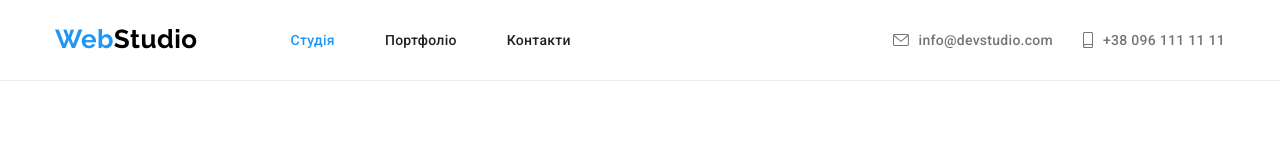
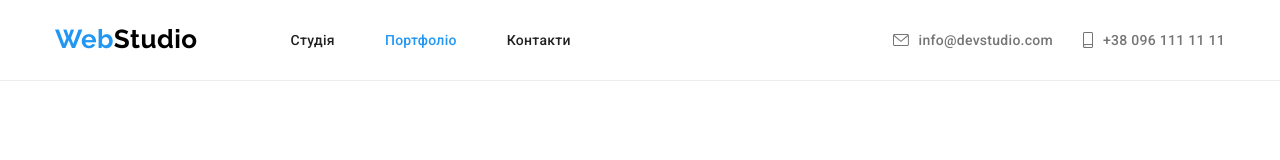
Before and after one commit to Roman-Nechaev/parcel-project-dz-html, a website built with Parcel: page src/portfolio-page.html in a window 1280 px wide. Shown: the top 160 px of the page. Built offline with nearby package versions, Linux system fonts and the light colour scheme.

Commit message:
выполнено дз 3

```diff
--- a/src/partials/gallery-page/portfolio-1.html
+++ b/src/partials/gallery-page/portfolio-1.html
@@ -8,10 +8,12 @@
 
       <ul class="header-nav-list list">
         <li class="header-item">
-          <a href="/" class="header-link focus-nav link">Студія</a>
+          <a href="/" class="header-link link">Студія</a>
         </li>
         <li class="header-item">
-          <a href="/./src/portfolio-page.html" class="header-link link"
+          <a
+            href="/./src/portfolio-page.html"
+            class="header-link focus-nav link"
             >Портфоліо</a
           >
         </li>
--- a/src/sass/_studio.scss
+++ b/src/sass/_studio.scss
@@ -194,7 +194,7 @@
 
   }
 
-  // hero//
+  // Hero//
 
 
   .overlay {
```
